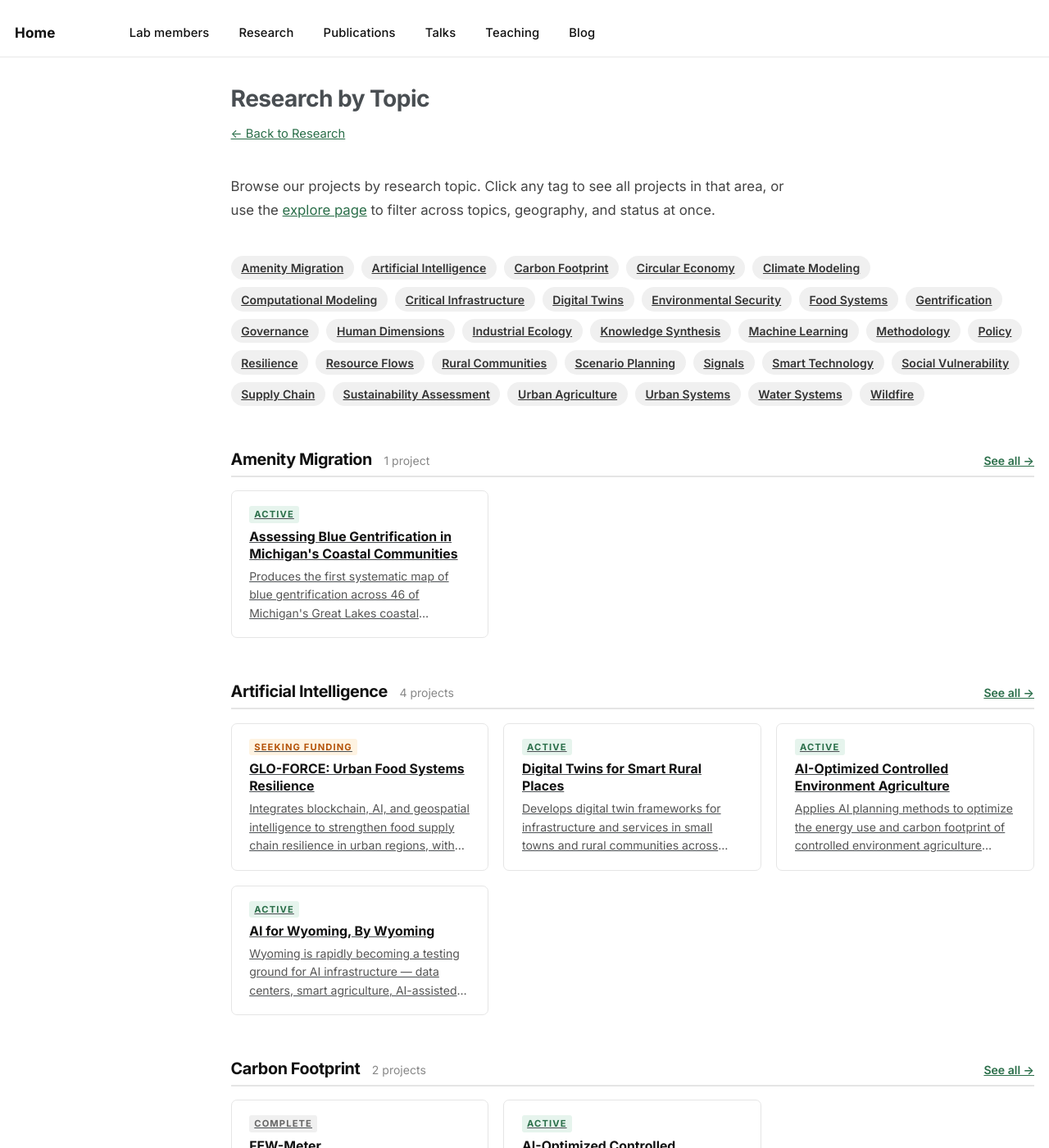
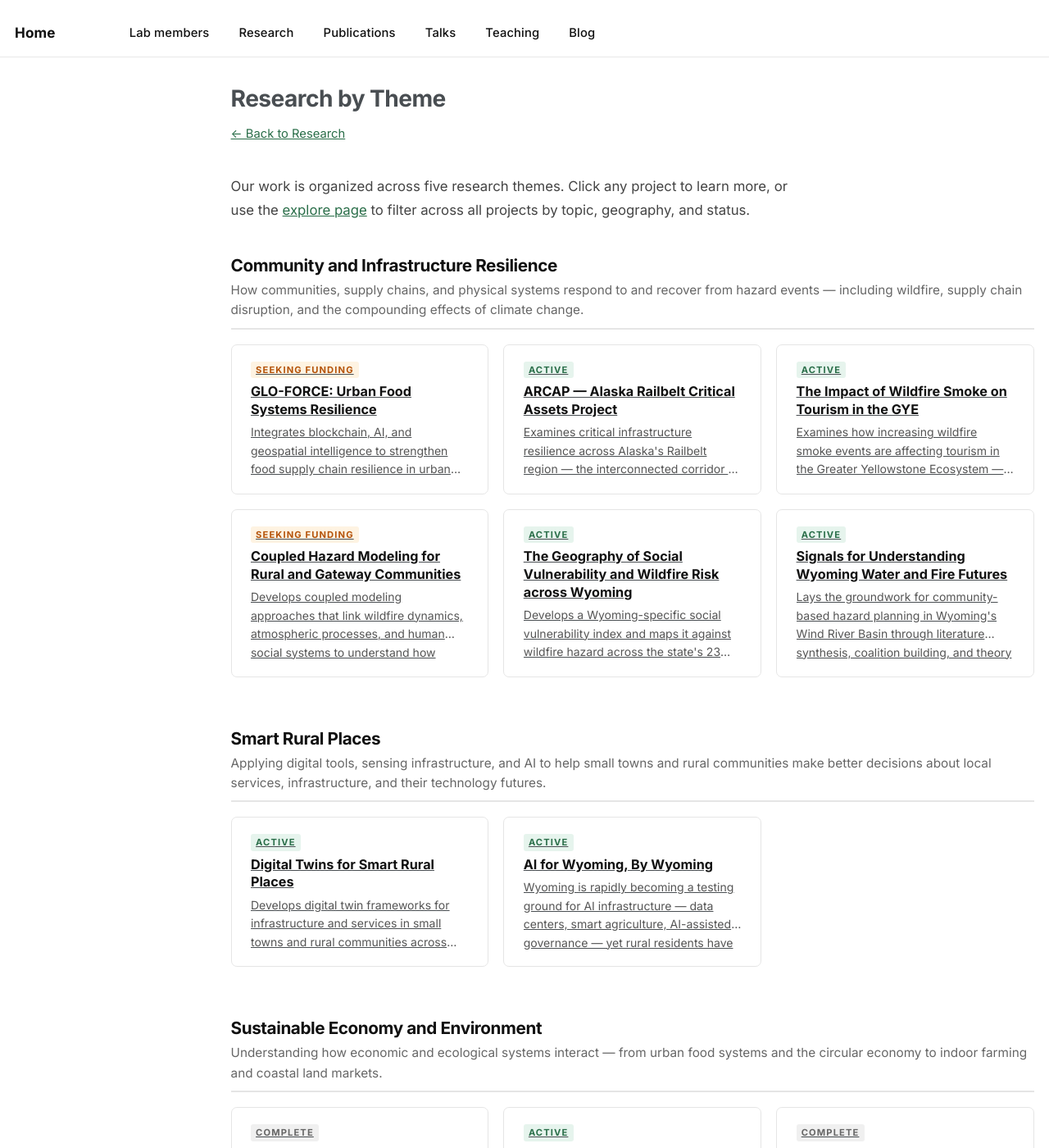
Before and after one commit to jkhawes/jkhawes.github.io, a Jekyll site: the page built from _pages/research-topics.html, in a window 1280 px wide and 1400 px high. Shown: the whole window at 82% size. Built offline with Jekyll 4.4.1, drawn with Linux system fonts in a browser that asks for light colours; some of the changed text lies outside the part shown.

Commit message:
Equitable communities group

```diff
--- a/_data/projects.yml
+++ b/_data/projects.yml
@@ -5,6 +5,7 @@
     status: complete
     year_start: 2021
     year_end: 2026
+    group: "Sustainable Economy and Environment"
     sponsor: "University of Michigan School for Environment and Sustainability"
     funders:
       - "University of Michigan School for Environment and Sustainability"
@@ -42,6 +43,7 @@
     status: active
     year_start: 2023
     year_end: null
+    group: "Computing for Sustainability, Resilience, and Justice Research"
     sponsor: "Unfunded / collaborative"
     funders: []
     topics:
@@ -80,6 +82,7 @@
     status: active
     year_start: 2025
     year_end: null
+    group: "Sustainable Economy and Environment"
     sponsor: "Collaborative / unfunded"
     funders: []
     topics:
@@ -110,6 +113,7 @@
     status: seeking-funding
     year_start: 2025
     year_end: null
+    group: "Community and Infrastructure Resilience"
     sponsor: "Seeking funding"
     funders: []
     topics:
@@ -143,6 +147,7 @@
     status: complete
     year_start: 2018
     year_end: 2024
+    group: "Sustainable Economy and Environment"
     sponsor: "JPI Urban Europe / SUGI FWE Nexus"
     funders:
       - "ESRC, UK (ES/S002170/2)"
@@ -217,6 +222,7 @@
     status: active
     year_start: 2025
     year_end: null
+    group: "Community and Infrastructure Resilience"
     sponsor: "ADAC-ARCTIC Center of Excellence (Department of Homeland Security)"
     funders:
       - "ADAC-ARCTIC Center of Excellence (Department of Homeland Security)"
@@ -250,6 +256,7 @@
     status: active
     year_start: 2025
     year_end: null
+    group: "Community and Infrastructure Resilience"
     sponsor: "Seeking funding"
     funders: []
     topics:
@@ -282,6 +289,7 @@
     status: active
     year_start: 2026
     year_end: 2029
+    group: "Computing for Sustainability, Resilience, and Justice Research"
     sponsor: "Joint Fire Science Program"
     funders:
       - "Joint Fire Science Program"
@@ -310,6 +318,7 @@
     status: seeking-funding
     year_start: 2025
     year_end: null
+    group: "Community and Infrastructure Resilience"
     sponsor: "NSF (seeking)"
     funders: []
     topics:
@@ -345,6 +354,7 @@
     status: active
     year_start: 2025
     year_end: null
+    group: "Smart Rural Places"
     sponsor: "Center for Rural Community Resilience and Innovation (CRCRI), University of Wyoming"
     funders:
       - "Center for Rural Community Resilience and Innovation (CRCRI), University of Wyoming"
@@ -385,6 +395,7 @@
     status: active
     year_start: 2025
     year_end: null
+    group: "Community and Infrastructure Resilience"
     sponsor: "Unfunded (thesis research)"
     funders: []
     topics:
@@ -416,6 +427,7 @@
     status: active
     year_start: 2025
     year_end: null
+    group: "Sustainable Economy and Environment"
     sponsor: "UW AI Seed Grant"
     funders:
       - "University of Wyoming AI Seed Grant"
@@ -453,6 +465,7 @@
     status: active
     year_start: 2026
     year_end: null
+    group: "Smart Rural Places"
     sponsor: "Wyoming Institute for Humanities Research (Humanities for AI Seed Grant)"
     funders:
       - "Wyoming Institute for Humanities Research (Humanities for AI Seed Grant, $10,000)"
@@ -488,6 +501,7 @@
     status: active
     year_start: 2026
     year_end: null
+    group: "Community and Infrastructure Resilience"
     sponsor: "North Central Climate Adaptation Science Center (NC CASC)"
     funders:
       - "North Central Climate Adaptation Science Center, via CU Boulder"
@@ -519,11 +533,55 @@
         citation: "Corbett, P., et al. (planned). Journal TBD."
         url: ""
 
+  - id: digital-twin-readiness
+    title: "Digital Twin Readiness and Equity in Small Cities"
+    status: active
+    year_start: 2025
+    year_end: null
+    group: "Equitable Communities"
+    sponsor: "Center for Rural Community Resilience and Innovation (CRCRI), University of Wyoming"
+    funders:
+      - "Center for Rural Community Resilience and Innovation (CRCRI), University of Wyoming"
+    topics:
+      - digital-twins
+      - rural-communities
+      - smart-technology
+      - governance
+      - social-vulnerability
+      - methodology
+    themes:
+      - social-equity
+      - smart-communities
+    geography:
+      places:
+        - "Laramie, WY"
+        - "Afton, WY"
+      regions:
+        - "Wyoming"
+    short_description: "Investigates whether digital twin technology deepens or reduces inequality in small cities, combining a critical literature review on digital twin equity with a comparative empirical assessment of data infrastructure and governance readiness in Laramie and Afton, Wyoming. The work produces a replicable framework for evaluating digital twin readiness in resource-constrained communities — asking whether the technology can serve small cities equitably, or whether it reproduces the 'smart urban divide' it promises to bridge."
+    hes_contributors:
+      - "Dr. Jake Hawes (advisor)"
+      - "Md. Ismail Hossain (MS student)"
+    collaborators:
+      - "Dr. Judith Njoku"
+      - "Dr. Diksha Shukla"
+      - "Dr. Vinit Katariya"
+      - "Dr. Jeff Hamerlinck"
+      - "Dr. Jian Gong"
+    outputs:
+      - label: "How digital twins reproduce or reduce inequalities in small cities: A theoretical model"
+        citation: "Hossain, M. I. & Hawes, J. K. (planned). Journal TBD."
+        url: ""
+      - label: "Digital twin readiness and data equity in small cities: A comparative assessment of Laramie and Afton, Wyoming"
+        citation: "Hossain, M. I. & Hawes, J. K. (planned). Journal TBD."
+        url: ""
+
   - id: blue-gentrification-michigan
-    title: "Assessing Blue Gentrification in Michigan's Coastal Communities"
+    title: "Assessing Gentrification in Michigan's Coastal Communities"
     status: active
     year_start: 2023
     year_end: null
+    group: "Equitable Communities"
     sponsor: "Michigan Sea Grant"
     funders:
       - "Michigan Sea Grant"
--- a/_pages/research-topics.html
+++ b/_pages/research-topics.html
@@ -1,6 +1,6 @@
 ---
 layout: archive
-title: "Research by Topic"
+title: "Research by Theme"
 permalink: /research/topics/
 author_profile: false
 ---
@@ -25,70 +25,38 @@
   margin-bottom: 2.5em;
 }
 
-/* ── Tag index bar ─────────────────────────────── */
-.topic-index {
-  display: flex;
-  flex-wrap: wrap;
-  gap: 0.5em;
-  margin-bottom: 3em;
+/* ── Theme section ─────────────────────────────── */
+.theme-section {
+  margin-bottom: 3.5em;
 }
-.topic-index__chip {
-  font-size: 0.78rem;
-  font-weight: 600;
-  padding: 0.3em 0.9em;
-  border-radius: 999px;
-  background: #f0f0f0;
-  color: #333;
-  text-decoration: none;
-  transition: background 0.15s, color 0.15s;
+.theme-section__header {
+  margin-bottom: 1em;
+  padding-bottom: 0.5em;
+  border-bottom: 2px solid #e5e5e5;
 }
-.topic-index__chip:hover {
-  background: #2a6e49;
-  color: #fff;
-  text-decoration: none;
+.theme-section__title {
+  font-size: 1.15rem;
+  font-weight: 700;
+  color: #111;
+  margin: 0 0 0.25em;
+}
+.theme-section__desc {
+  font-size: 0.85rem;
+  color: #666;
+  line-height: 1.6;
+  margin: 0;
 }
 
-/* ── Topic section ─────────────────────────────── */
-.topic-section {
-  margin-bottom: 3em;
-}
-.topic-section__header {
-  display: flex;
-  align-items: baseline;
-  gap: 0.8em;
-  margin-bottom: 0.9em;
-  border-bottom: 2px solid #e5e5e5;
-  padding-bottom: 0.4em;
-}
-.topic-section__title {
-  font-size: 1.1rem;
-  font-weight: 700;
-  color: #111;
-  margin: 0;
-}
-.topic-section__count {
-  font-size: 0.78rem;
-  color: #888;
-}
-.topic-section__explore {
-  margin-left: auto;
-  font-size: 0.78rem;
-  font-weight: 600;
-  color: #2a6e49;
-  text-decoration: none;
-}
-.topic-section__explore:hover { text-decoration: underline; }
-
-/* ── Mini project cards ────────────────────────── */
-.mini-cards {
+/* ── Project cards ─────────────────────────────── */
+.theme-cards {
   display: grid;
-  grid-template-columns: repeat(auto-fill, minmax(260px, 1fr));
+  grid-template-columns: repeat(auto-fill, minmax(280px, 1fr));
   gap: 1em;
 }
-.mini-card {
+.theme-card {
   border: 1px solid #e5e5e5;
   border-radius: 7px;
-  padding: 1em 1.2em;
+  padding: 1.1em 1.3em 1em;
   background: #fff;
   text-decoration: none;
   color: inherit;
@@ -96,13 +64,13 @@
   flex-direction: column;
   transition: border-color 0.15s, box-shadow 0.15s;
 }
-.mini-card:hover {
+.theme-card:hover {
   border-color: #2a6e49;
   box-shadow: 0 2px 8px rgba(0,0,0,0.07);
   text-decoration: none;
   color: inherit;
 }
-.mini-card__status {
+.theme-card__status {
   font-size: 0.62rem;
   font-weight: 700;
   letter-spacing: 0.1em;
@@ -113,18 +81,18 @@
   margin-bottom: 0.5em;
   align-self: flex-start;
 }
-.status--active   { background: #e6f4ed; color: #2a6e49; }
-.status--complete { background: #f0f0f0; color: #666; }
-.status--seeking-funding { background: #fef3e2; color: #b45309; }
+.status--active           { background: #e6f4ed; color: #2a6e49; }
+.status--complete         { background: #f0f0f0; color: #666; }
+.status--seeking-funding  { background: #fef3e2; color: #b45309; }
 
-.mini-card__title {
-  font-size: 0.88rem;
+.theme-card__title {
+  font-size: 0.9rem;
   font-weight: 700;
   color: #111;
   margin: 0 0 0.35em;
   line-height: 1.35;
 }
-.mini-card__desc {
+.theme-card__desc {
   font-size: 0.78rem;
   color: #555;
   line-height: 1.6;
@@ -135,59 +103,63 @@
   -webkit-box-orient: vertical;
   overflow: hidden;
 }
+
+.explore-link {
+  display: inline-block;
+  margin-top: 3em;
+  font-size: 0.85rem;
+  font-weight: 600;
+  color: #2a6e49;
+  text-decoration: none;
+  border: 1.5px solid #2a6e49;
+  padding: 0.4em 1.1em;
+  border-radius: 5px;
+  transition: background 0.15s, color 0.15s;
+}
+.explore-link:hover {
+  background: #2a6e49;
+  color: #fff;
+  text-decoration: none;
+}
 </style>
 
 <a href="/research/" class="back-link">&larr; Back to Research</a>
 
-<p class="topics-intro">Browse our projects by research topic. Click any tag to see all projects in that area, or use the <a href="/research/explore/">explore page</a> to filter across topics, geography, and status at once.</p>
+<p class="topics-intro">Our work is organized across five research themes. Click any project to learn more, or use the <a href="/research/explore/">explore page</a> to filter across all projects by topic, geography, and status.</p>
 
 {% assign all_projects = site.data.projects.projects %}
-{% assign topic_labels = site.data.projects.topic_labels %}
 
-<!-- Build a unique sorted list of all topics used across projects -->
-{% assign all_topics = "" | split: "" %}
-{% for project in all_projects %}
-  {% for topic in project.topics %}
-    {% unless all_topics contains topic %}
-      {% assign all_topics = all_topics | push: topic %}
-    {% endunless %}
-  {% endfor %}
-{% endfor %}
-{% assign all_topics = all_topics | sort %}
+{% assign theme_list = "Community and Infrastructure Resilience|Smart Rural Places|Sustainable Economy and Environment|Computing for Sustainability, Resilience, and Justice Research|Equitable Communities" | split: "|" %}
 
-<!-- Quick-jump chip bar -->
-<div class="topic-index">
-  {% for topic in all_topics %}
-    {% assign label = topic_labels[topic] | default: topic %}
-    <a href="#topic-{{ topic }}" class="topic-index__chip">{{ label }}</a>
-  {% endfor %}
-</div>
+{% assign theme_descs = "How communities, supply chains, and physical systems respond to and recover from hazard events — including wildfire, supply chain disruption, and the compounding effects of climate change.|Applying digital tools, sensing infrastructure, and AI to help small towns and rural communities make better decisions about local services, infrastructure, and their technology futures.|Understanding how economic and ecological systems interact — from urban food systems and the circular economy to indoor farming and coastal land markets.|Advancing the computational methods and tools that researchers use to study environmental and social systems, including AI, machine learning, and decision-support frameworks.|Examining who bears the costs and who captures the benefits of environmental change, infrastructure investment, and development — and building evidence for more just outcomes." | split: "|" %}
 
-<!-- One section per topic -->
-{% for topic in all_topics %}
-  {% assign label = topic_labels[topic] | default: topic %}
-  {% assign topic_projects = all_projects | where_exp: "p", "p.topics contains topic" %}
+{% for theme in theme_list %}
+  {% assign theme_idx = forloop.index0 %}
+  {% assign theme_desc = theme_descs[theme_idx] %}
+  {% assign theme_projects = all_projects | where: "group", theme %}
 
-  <div class="topic-section" id="topic-{{ topic }}">
-    <div class="topic-section__header">
-      <h2 class="topic-section__title">{{ label }}</h2>
-      <span class="topic-section__count">{{ topic_projects.size }} project{% if topic_projects.size != 1 %}s{% endif %}</span>
-      <a href="/research/explore/?topic={{ topic }}" class="topic-section__explore">See all &rarr;</a>
+  {% if theme_projects.size > 0 %}
+  <div class="theme-section">
+    <div class="theme-section__header">
+      <h2 class="theme-section__title">{{ theme }}</h2>
+      <p class="theme-section__desc">{{ theme_desc }}</p>
     </div>
-
-    <div class="mini-cards">
-      {% for project in topic_projects limit: 4 %}
-        <a href="/research/{{ project.id }}/" class="mini-card">
-          <span class="mini-card__status status--{{ project.status }}">
+    <div class="theme-cards">
+      {% for project in theme_projects %}
+        <a href="/research/{{ project.id }}/" class="theme-card">
+          <span class="theme-card__status status--{{ project.status }}">
             {% if project.status == 'active' %}Active
             {% elsif project.status == 'complete' %}Complete
             {% elsif project.status == 'seeking-funding' %}Seeking Funding
             {% endif %}
           </span>
-          <p class="mini-card__title">{{ project.title }}</p>
-          <p class="mini-card__desc">{{ project.short_description }}</p>
+          <p class="theme-card__title">{{ project.title }}</p>
+          <p class="theme-card__desc">{{ project.short_description }}</p>
         </a>
       {% endfor %}
     </div>
   </div>
+  {% endif %}
 {% endfor %}
+
+<a href="/research/explore/" class="explore-link">Browse all projects &rarr;</a>
--- a/_research/blue-gentrification-michigan.md
+++ b/_research/blue-gentrification-michigan.md
@@ -1,5 +1,5 @@
 ---
-title: "Assessing Blue Gentrification in Michigan's Coastal Communities"
+title: "Assessing Gentrification in Michigan's Coastal Communities"
 status: active
 year_start: 2023
 year_end: null
--- /dev/null
+++ b/_research/digital-twin-readiness.md
@@ -0,0 +1,50 @@
+---
+title: "Digital Twin Readiness and Equity in Small Cities"
+status: active
+year_start: 2025
+year_end: null
+sponsor: "Center for Rural Community Resilience and Innovation (CRCRI), University of Wyoming"
+topics:
+  - digital-twins
+  - rural-communities
+  - smart-technology
+  - governance
+  - social-vulnerability
+  - methodology
+geography:
+  places:
+    - "Laramie, WY"
+    - "Afton, WY"
+  regions:
+    - "Wyoming"
+hes_contributors:
+  - "Dr. Jake Hawes (advisor)"
+  - "Md. Ismail Hossain (MS student)"
+collaborators:
+  - "Dr. Judith Njoku"
+  - "Dr. Diksha Shukla"
+  - "Dr. Vinit Katariya"
+  - "Dr. Jeff Hamerlinck"
+  - "Dr. Jian Gong"
+funders:
+  - "Center for Rural Community Resilience and Innovation (CRCRI), University of Wyoming"
+outputs:
+  - label: "How digital twins reproduce or reduce inequalities in small cities: A theoretical model"
+    citation: "Hossain, M. I. & Hawes, J. K. (planned). Journal TBD."
+    url: ""
+  - label: "Digital twin readiness and data equity in small cities: A comparative assessment of Laramie and Afton, Wyoming"
+    citation: "Hossain, M. I. & Hawes, J. K. (planned). Journal TBD."
+    url: ""
+header:
+  overlay_image:
+---
+
+Digital twins have transformed infrastructure management and urban planning in large, well-resourced cities — but their promise for small towns is far from guaranteed. Cities with robust data infrastructure, IT staffing, and governance capacity capture disproportionate benefits from smart city innovations, producing a growing "smart urban divide." For small cities like Laramie and Afton, Wyoming, the question is not simply whether digital twins are technically feasible but whether they are equitable: who gets to use them, who benefits, and whether their adoption might reinforce rather than reduce existing inequalities in access and capability.
+
+This thesis project addresses that question through two interconnected strands of inquiry. The first develops a conceptual model of digital twin inequality, identifying the mechanisms through which digital twins can reproduce inequalities in small cities — including biased or partial data, uneven sensing infrastructure, and vendor-driven models misaligned with local priorities — and the conditions under which they might reduce them, such as participatory governance, open data standards, and locally co-designed models. This theoretical work draws on a systematic critical literature review spanning 2015–2025.
+
+The second strand conducts a comparative empirical assessment of digital twin readiness in Laramie and Afton. A GIS-based inventory catalogs the availability, accessibility, and quality of municipal and county datasets across domains including roads, utilities, hazards, land use, and demographics. Each dataset is scored for openness, metadata quality, update frequency, format interoperability, and spatial coverage. Spatial data analysis — including data density measures and Moran's I clustering — identifies data deserts and quantifies gaps between communities. Multi-Criteria Decision Analysis (MCDA) ranks candidate digital twin use cases (winter road management, emergency response, water and utility monitoring, transportation) by feasibility and public value in each city context.
+
+The governance dimension is equally central. Policy documents including data-sharing agreements, open-data policies, and privacy statements are analyzed alongside semi-structured interviews with elected officials and key informants, using thematic coding to surface how access control, ownership, and inter-agency collaboration shape what is and is not possible for digital twin development in each community.
+
+The combined output is a replicable framework for assessing digital twin readiness and data equity in resource-constrained communities — one grounded in local governance realities rather than the assumptions of large-city smart city models. Md. Ismail Hossain leads this work as his MS thesis, with Jake advising.
```
